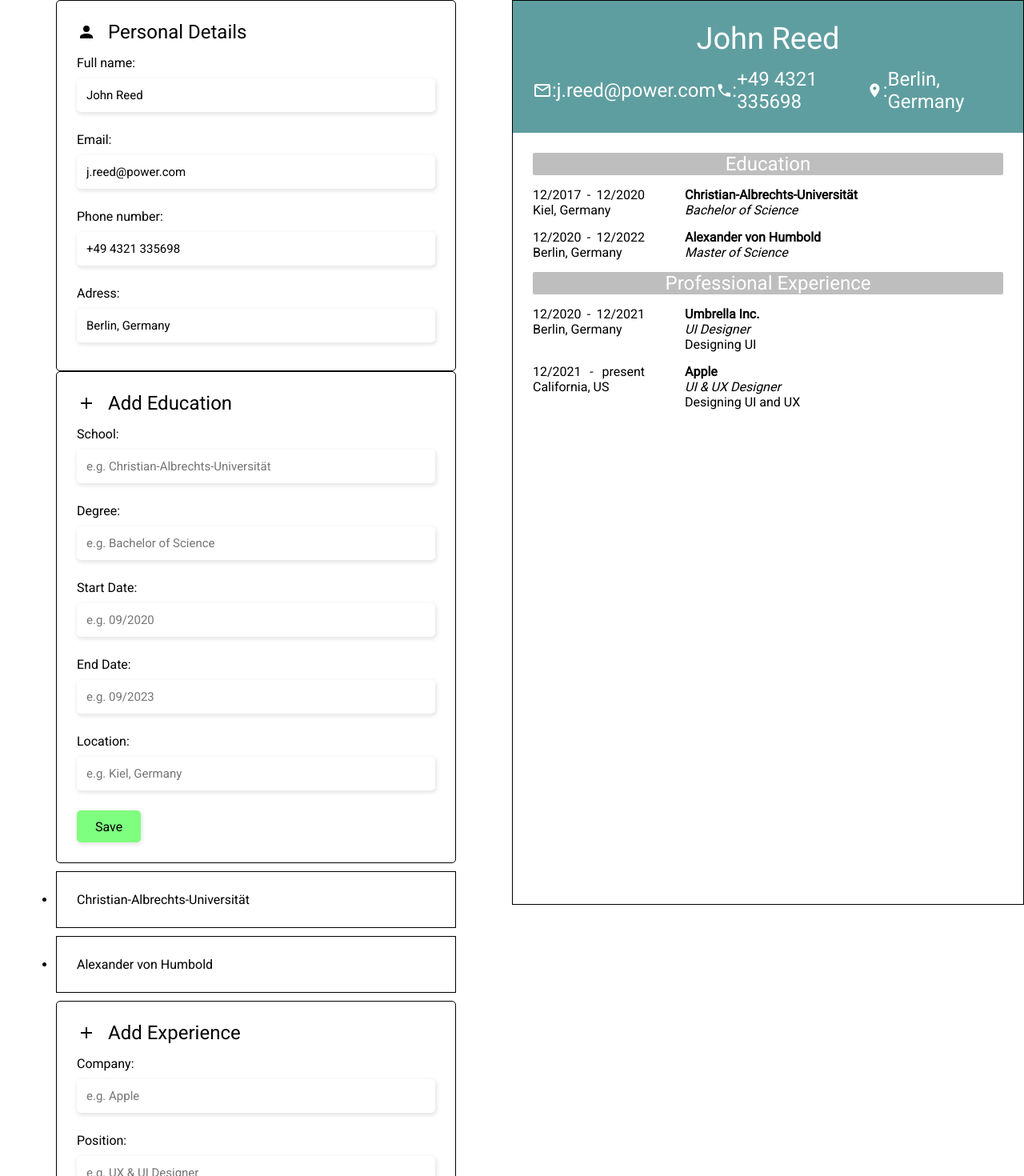
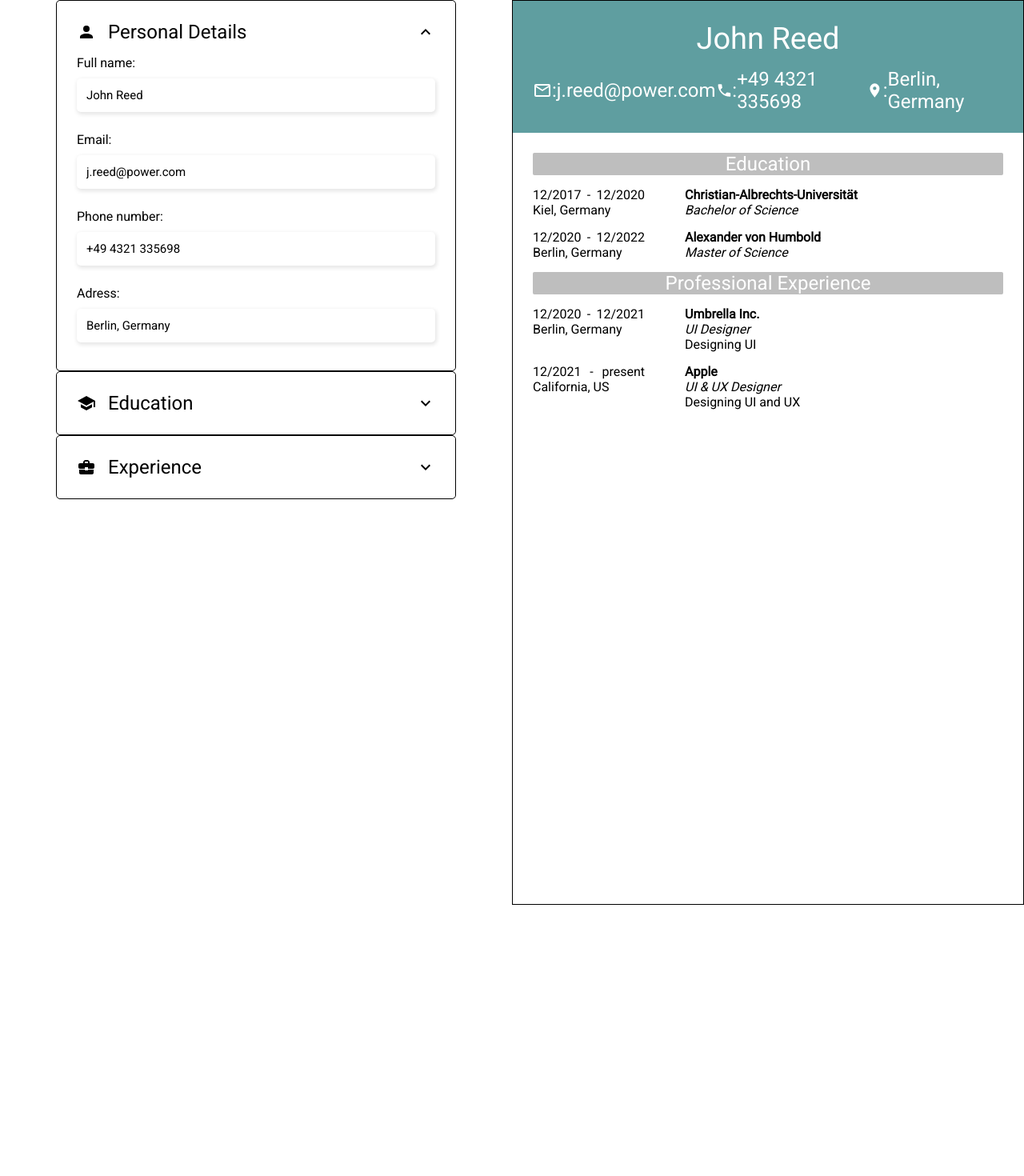
Before and after one commit to DayanWalter/TOP-cv-application, a React (Vite) app: page / in a window 1280 px wide. Shown: the top 1470 px of the page at 80% size. After the commit the page ends 1131 px from the top, so only its background shows below. Built offline with nearby package versions, Linux system fonts and the light colour scheme.

Commit message:
isActive and toggleActive done

```diff
--- a/src/components/AddEducation.jsx
+++ b/src/components/AddEducation.jsx
@@ -5,7 +5,11 @@ import { mdiChevronUp } from '@mdi/js';
 import { mdiChevronDown } from '@mdi/js';
 import { mdiPlus } from '@mdi/js';
 
-export default function AddEducation({ onAddEducation }) {
+export default function AddEducation({
+  onAddEducation,
+  isActive,
+  toggleActive,
+}) {
   const [education, setEducation] = useState({
     school: '',
     degree: '',
@@ -16,6 +20,7 @@ export default function AddEducation({ onAddEducation }) {
 
   return (
     <>
+      {isActive ? (
         <form onSubmit={(e) => e.preventDefault()}>
           <div className="education">
             <Icon path={mdiPlus} size={1} />
@@ -56,7 +61,10 @@ export default function AddEducation({ onAddEducation }) {
               placeholder="e.g. 09/2020"
               value={education.startDate}
               onChange={(e) => {
-              const newEducation = { ...education, startDate: e.target.value };
+                const newEducation = {
+                  ...education,
+                  startDate: e.target.value,
+                };
                 setEducation(newEducation);
               }}
             />
@@ -88,11 +96,20 @@ export default function AddEducation({ onAddEducation }) {
             />
           </label>
           <div className="button">
-          <button className="save" onClick={() => onAddEducation(education)}>
+            <button
+              className="save"
+              onClick={() => {
+                onAddEducation(education);
+                toggleActive();
+              }}
+            >
               Save
             </button>
           </div>
         </form>
+      ) : (
+        <></>
+      )}
     </>
   );
 }
--- a/src/components/AddExperience.jsx
+++ b/src/components/AddExperience.jsx
@@ -5,7 +5,11 @@ import { mdiChevronUp } from '@mdi/js';
 import { mdiChevronDown } from '@mdi/js';
 import { mdiPlus } from '@mdi/js';
 
-export default function AddExperience({ onAddExperience }) {
+export default function AddExperience({
+  onAddExperience,
+  isActive,
+  toggleActive,
+}) {
   const [experience, setExperience] = useState({
     company: '',
     position: '',
@@ -17,6 +21,7 @@ export default function AddExperience({ onAddExperience }) {
 
   return (
     <>
+      {isActive ? (
         <form onSubmit={(e) => e.preventDefault()}>
           <div className="experience">
             <Icon path={mdiPlus} size={1} />
@@ -31,7 +36,10 @@ export default function AddExperience({ onAddExperience }) {
               placeholder="e.g. Apple"
               value={experience.company}
               onChange={(e) => {
-              const newExperience = { ...experience, company: e.target.value };
+                const newExperience = {
+                  ...experience,
+                  company: e.target.value,
+                };
                 setExperience(newExperience);
               }}
             />
@@ -44,7 +52,10 @@ export default function AddExperience({ onAddExperience }) {
               placeholder="e.g. UX & UI Designer"
               value={experience.position}
               onChange={(e) => {
-              const newExperience = { ...experience, position: e.target.value };
+                const newExperience = {
+                  ...experience,
+                  position: e.target.value,
+                };
                 setExperience(newExperience);
               }}
             />
@@ -73,7 +84,10 @@ export default function AddExperience({ onAddExperience }) {
               placeholder="e.g. 09/2023"
               value={experience.endDate}
               onChange={(e) => {
-              const newExperience = { ...experience, endDate: e.target.value };
+                const newExperience = {
+                  ...experience,
+                  endDate: e.target.value,
+                };
                 setExperience(newExperience);
               }}
             />
@@ -86,7 +100,10 @@ export default function AddExperience({ onAddExperience }) {
               placeholder="e.g. Kiel, Germany"
               value={experience.location}
               onChange={(e) => {
-              const newExperience = { ...experience, location: e.target.value };
+                const newExperience = {
+                  ...experience,
+                  location: e.target.value,
+                };
                 setExperience(newExperience);
               }}
             />
@@ -108,11 +125,20 @@ export default function AddExperience({ onAddExperience }) {
             />
           </label>
           <div className="button">
-          <button className="save" onClick={() => onAddExperience(experience)}>
+            <button
+              className="save"
+              onClick={() => {
+                onAddExperience(experience);
+                toggleActive();
+              }}
+            >
               Save
             </button>
           </div>
         </form>
+      ) : (
+        <></>
+      )}
     </>
   );
 }
--- a/src/components/AddPersonal.jsx
+++ b/src/components/AddPersonal.jsx
@@ -10,15 +10,19 @@ export default function AddPersonal({
   handleChangePhonenumber,
   handleChangeAdress,
   person,
+  isActive,
+  toggleActive,
 }) {
   return (
+    <>
+      {isActive ? (
         <form onSubmit={(e) => e.preventDefault()}>
           <div className="personal">
             <Icon path={mdiAccount} size={1} />
 
             <h1>Personal Details</h1>
 
-        {/* <Icon path={mdiChevronUp} size={1} onClick={onShow} /> */}
+            <Icon path={mdiChevronUp} size={1} onClick={toggleActive} />
           </div>
           <label htmlFor="fullName">
             Full name:
@@ -61,5 +65,17 @@ export default function AddPersonal({
             />
           </label>
         </form>
+      ) : (
+        <form>
+          <div className="personal">
+            <Icon path={mdiAccount} size={1} />
+
+            <h1>Personal Details</h1>
+
+            <Icon path={mdiChevronDown} size={1} onClick={toggleActive} />
+          </div>
+        </form>
+      )}
+    </>
   );
 }
--- a/src/components/EducationList.jsx
+++ b/src/components/EducationList.jsx
@@ -1,11 +1,30 @@
 import { useState } from 'react';
+import Icon from '@mdi/react';
+import { mdiSchool } from '@mdi/js';
+import { mdiChevronUp } from '@mdi/js';
+import { mdiChevronDown } from '@mdi/js';
+import { mdiPlus } from '@mdi/js';
 
 export default function EducationList({
   educationArray,
   onChangeEducation,
   onDeleteEducation,
+  isActive,
+  toggleActive,
+  setAddEduActive,
 }) {
   return (
+    <>
+      {isActive ? (
+        <>
+          <div className="openEntry">
+            <div className="education">
+              <Icon path={mdiSchool} size={1} />
+              <h1>Education</h1>
+              <Icon path={mdiChevronUp} size={1} onClick={toggleActive} />
+            </div>
+          </div>
+
           <ul>
             {educationArray.map((entry) => (
               <li key={entry.id}>
@@ -17,6 +36,23 @@ export default function EducationList({
               </li>
             ))}
           </ul>
+
+          <div className="addEntry">
+            <div className="addEducation">
+              <button onClick={setAddEduActive}>ADD EDUCATION BUTTON</button>
+            </div>
+          </div>
+        </>
+      ) : (
+        <form>
+          <div className="education">
+            <Icon path={mdiSchool} size={1} />
+            <h1>Education</h1>
+            <Icon path={mdiChevronDown} size={1} onClick={toggleActive} />
+          </div>
+        </form>
+      )}
+    </>
   );
 }
 
@@ -24,8 +60,9 @@ function EduEntry({ entry, onChange, onDelete }) {
   const [isEditing, setIsEditing] = useState(false);
   let educationContent;
 
-  if (isEditing) {
-    educationContent = (
+  {
+    isEditing
+      ? (educationContent = (
           <>
             <form onSubmit={(e) => e.preventDefault()}>
               <div className="education">
@@ -123,16 +160,14 @@ function EduEntry({ entry, onChange, onDelete }) {
               </div>
             </form>
           </>
-    );
-  } else {
-    educationContent = (
+        ))
+      : (educationContent = (
           <>
             <div className="entry" onClick={() => setIsEditing(true)}>
               <p>{entry.school}</p>
             </div>
           </>
-    );
+        ));
   }
-
   return <label key={entry.id}>{educationContent}</label>;
 }
--- a/src/components/ExperienceList.jsx
+++ b/src/components/ExperienceList.jsx
@@ -1,11 +1,30 @@
 import { useState } from 'react';
+import Icon from '@mdi/react';
+import { mdiBriefcaseVariant } from '@mdi/js';
+import { mdiChevronUp } from '@mdi/js';
+import { mdiChevronDown } from '@mdi/js';
+import { mdiPlus } from '@mdi/js';
 
 export default function ExperienceList({
   experienceArray,
   onChangeExperience,
   onDeleteExperience,
+  isActive,
+  toggleActive,
+  setAddExpActive,
 }) {
   return (
+    <>
+      {isActive ? (
+        <>
+          <div className="openEntry">
+            <div className="experience">
+              <Icon path={mdiBriefcaseVariant} size={1} />
+              <h1>Experience</h1>
+              <Icon path={mdiChevronUp} size={1} onClick={toggleActive} />
+            </div>
+          </div>
+
           <ul>
             {experienceArray.map((entry) => (
               <li key={entry.id}>
@@ -17,6 +36,23 @@ export default function ExperienceList({
               </li>
             ))}
           </ul>
+
+          <div className="addEntry">
+            <div className="addExperience">
+              <button onClick={setAddExpActive}>ADD EXPERIENCE BUTTON</button>
+            </div>
+          </div>
+        </>
+      ) : (
+        <form>
+          <div className="experience">
+            <Icon path={mdiBriefcaseVariant} size={1} />
+            <h1>Experience</h1>
+            <Icon path={mdiChevronDown} size={1} onClick={toggleActive} />
+          </div>
+        </form>
+      )}
+    </>
   );
 }
 
--- a/src/components/newApp.jsx
+++ b/src/components/newApp.jsx
@@ -59,6 +59,7 @@ export default function NewApp() {
   const [educationArray, setEducationArray] = useState(exampleEdu);
   const [experienceArray, setExperienceArray] = useState(exampleExp);
   const [person, setPerson] = useState(examplePerson);
+  const [activeIndex, setActiveIndex] = useState(0);
 
   // function handleChangePerson()
   function handleChangeFullname(e) {
@@ -138,6 +139,10 @@ export default function NewApp() {
       <div className="app">
         <div className="left">
           <AddPersonal
+            toggleActive={() =>
+              activeIndex === 0 ? setActiveIndex(null) : setActiveIndex(0)
+            }
+            isActive={activeIndex === 0}
             person={person}
             handleChangeFullname={handleChangeFullname}
             handleChangeEmail={handleChangeEmail}
@@ -145,18 +150,41 @@ export default function NewApp() {
             handleChangeAdress={handleChangeAdress}
           />
 
-          <AddEducation onAddEducation={handleAddEducation} />
           <EducationList
+            toggleActive={() =>
+              activeIndex === 2 ? setActiveIndex(null) : setActiveIndex(2)
+            }
+            setAddEduActive={() => setActiveIndex(1)}
+            isActive={activeIndex === 2}
             educationArray={educationArray}
             onChangeEducation={handleChangeEducation}
             onDeleteEducation={handleDeleteEducation}
           />
+          <AddEducation
+            toggleActive={() =>
+              activeIndex === 1 ? setActiveIndex(null) : setActiveIndex(1)
+            }
+            isActive={activeIndex === 1}
+            onAddEducation={handleAddEducation}
+          />
 
-          <AddExperience onAddExperience={handleAddExperience} />
           <ExperienceList
+            toggleActive={() =>
+              activeIndex === 4 ? setActiveIndex(null) : setActiveIndex(4)
+            }
+            setAddExpActive={() => setActiveIndex(3)}
+            isActive={activeIndex === 4}
             experienceArray={experienceArray}
             onChangeExperience={handleChangeExperience}
             onDeleteExperience={handleDeleteExperience}
+          />
+
+          <AddExperience
+            toggleActive={() =>
+              activeIndex === 3 ? setActiveIndex(null) : setActiveIndex(3)
+            }
+            isActive={activeIndex === 3}
+            onAddExperience={handleAddExperience}
           />
         </div>
         <div className="right">
```
Lines whose indentation alone changed are shown as unchanged.
